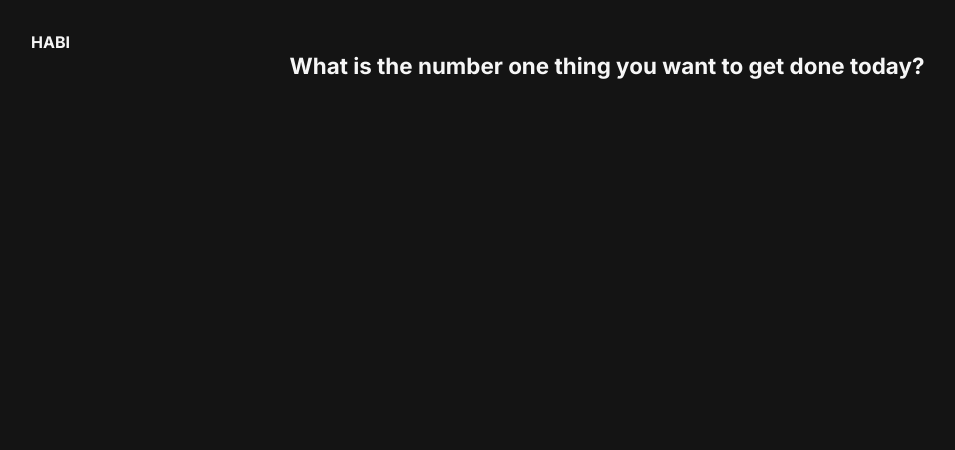
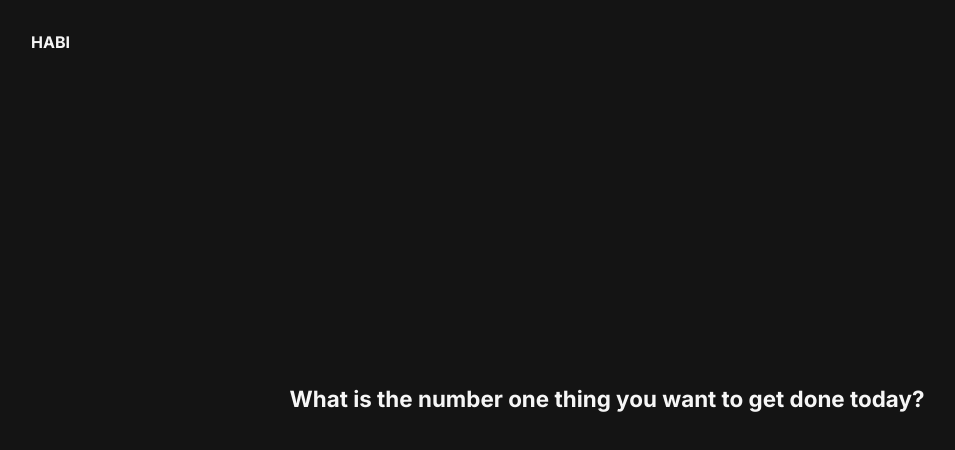
Before and after one commit to waynecen/habeo, a Next.js app: page / in a window 1280 px wide. Shown: the top 450 px of the page, without its empty margins (33-988 px from the left). Built offline with nearby package versions, Linux system fonts and the light colour scheme.

Commit message:
Update styling

```diff
--- a/src/pages/index.jsx
+++ b/src/pages/index.jsx
@@ -19,13 +19,14 @@ export default function Home() {
 				<section className={styles.nav}>
 					<div className={styles.logo}>Habi</div>
 				</section>
-
+				<div className={styles.center}>
 					<section className={styles.form}>
 						<label className={styles.question} htmlFor={goalInputId}>
 							What is the number one thing you want to get done today?
 						</label>
 						<PrimaryGoalInput id={goalInputId} />
 					</section>
+				</div>
 			</main>
 		</>
 	)
--- a/src/styles/Home.module.scss
+++ b/src/styles/Home.module.scss
@@ -1,14 +1,22 @@
 @import url("https://fonts.googleapis.com/css2?family=Inter:wght@400;700&display=swap");
+
+.nav {
+	margin-top: 32px;
+}
 
 .layout {
 	display: flex;
+	flex-direction: column;
 	height: 100vh;
 	padding: 0% 5% 0% 5%;
-	flex-direction: column;
 }
 
-.nav {
-	margin-top: 32px;
+.center {
+	width: 100%;
+	height: 100%;
+	display: flex;
+	justify-content: center;
+	align-items: center;
 }
 
 .logo {
--- a/src/styles/PrimaryGoalInput.module.scss
+++ b/src/styles/PrimaryGoalInput.module.scss
@@ -1,7 +1,7 @@
 .input {
 	font-family: "Inter";
 	font-size: 1.2rem;
-	font-weight: 700;
+	font-weight: 400;
 	text-align: center;
 	padding: 12px;
 	height: 32px;
```
Also changed, not shown: src/styles/typography.scss (deleted). Lines whose indentation alone changed are shown as unchanged.
